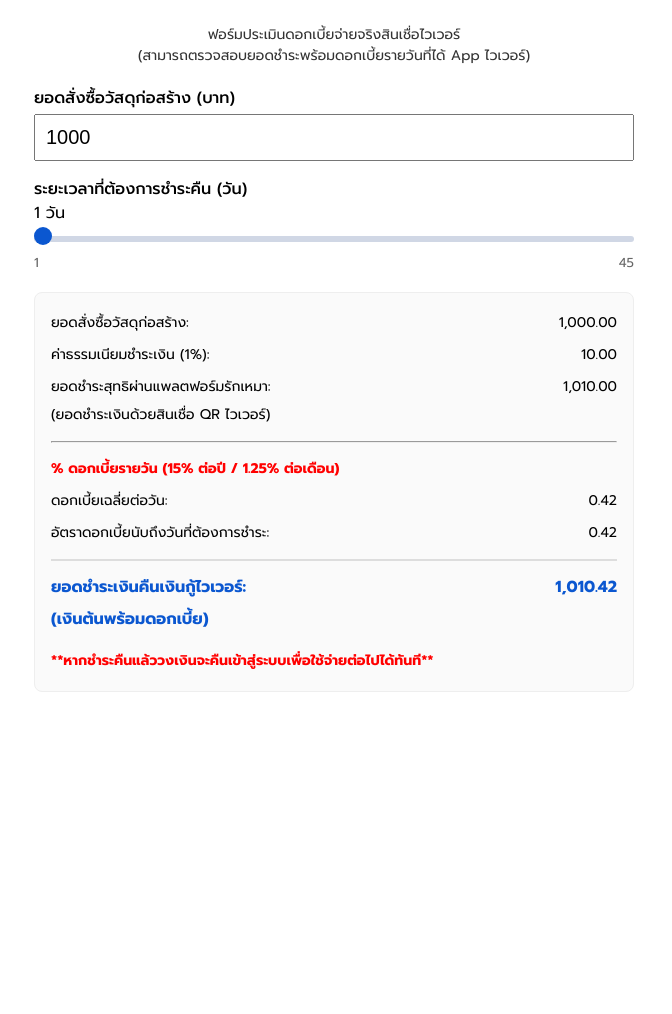
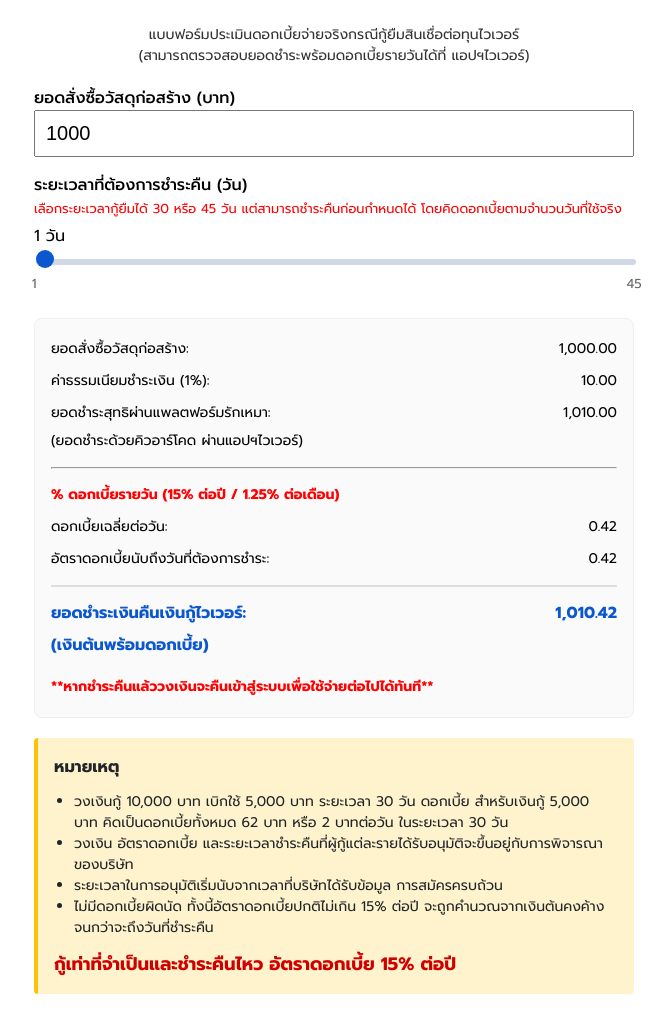
Before and after one commit to natipasj/rakmao, a plain HTML site: page index.html in a window 1280 px wide. Shown: the part 123-1137 px from the top of the page, without its empty margins (306-978 px from the left). Before the commit the page ends 835 px from the top, so only its background shows below. Drawn offline with Linux system fonts and the light colour scheme.

Commit message:
Update index.html
ปรับแก้ตาม Comment 2

```diff
--- a/index.html
+++ b/index.html
@@ -41,24 +41,23 @@
       font-weight: 500;
       margin-top: 16px;
     }
-    input[type="number"],
+    input[type="number"] {
+      width: 100%;
+      font-size: 20px;
+      padding: 10px;
+      box-sizing: border-box;
+    }
+    .range-container {
+      position: relative;
+    }
     input[type="range"] {
       width: 100%;
       margin-top: 4px;
-      box-sizing: border-box;
-    }
-    input[type="number"] {
-      font-size: 20px;
-      padding: 10px;
-    }
-    input[type="range"] {
       appearance: none;
       height: 6px;
       background: #d0d7e5;
       border-radius: 4px;
       outline: none;
-      margin: 0;
-      padding: 0;
     }
     input[type="range"]::-webkit-slider-thumb {
       appearance: none;
@@ -68,6 +67,8 @@
       background: #0b57d0;
       cursor: pointer;
       margin-top: -6px;
+      position: relative;
+      z-index: 2;
     }
     input[type="range"]::-moz-range-thumb {
       height: 18px;
@@ -75,13 +76,28 @@
       border-radius: 50%;
       background: #0b57d0;
       cursor: pointer;
+      z-index: 2;
     }
     .range-labels {
-      display: flex;
-      justify-content: space-between;
+      position: relative;
+      height: 24px;
+      margin-top: 2px;
+    }
+    .range-labels span {
+      position: absolute;
       font-size: 13px;
       color: #666;
-      margin-top: 4px;
+      transform: translateX(-50%);
+      text-align: center;
+    }
+    .range-labels span.label-1 { left: 0%; }
+    .range-labels span.label-45 { left: 100%; }
+    .note-text {
+      font-size: 13px;
+      color: red;
+      margin-top: 2px;
+      margin-bottom: 6px;
+      text-align: left;
     }
     .details {
       margin-top: 20px;
@@ -110,6 +126,15 @@
       color: red;
       font-weight: bold;
     }
+    .note-box {
+      margin-top: 20px;
+      padding: 16px;
+      background-color: #fff3cd;
+      border-left: 4px solid #ffc107;
+      font-size: 14px;
+      color: #212529;
+      border-radius: 4px;
+    }
   </style>
 </head>
 <body>
@@ -124,25 +149,31 @@
 
   <h2>การคำนวณอัตราดอกเบี้ยเมื่อชำระเงินผ่านสินเชื่อไวเวอร์</h2>
   <div class="sub-header">
-ฟอร์มประเมินดอกเบี้ยจ่ายจริงสินเชื่อไวเวอร์
-(สามารถตรวจสอบยอดชำระพร้อมดอกเบี้ยรายวันที่ได้ App ไวเวอร์)
+แบบฟอร์มประเมินดอกเบี้ยจ่ายจริงกรณีกู้ยืมสินเชื่อต่อทุนไวเวอร์
+(สามารถตรวจสอบยอดชำระพร้อมดอกเบี้ยรายวันได้ที่ แอปฯไวเวอร์)
   </div>
 
   <label for="materialCost">ยอดสั่งซื้อวัสดุก่อสร้าง (บาท)</label>
   <input type="number" id="materialCost" aria-label="ยอดสั่งซื้อวัสดุก่อสร้าง (บาท)" value="1000" min="0" step="10" />
 
   <label for="numDays">ระยะเวลาที่ต้องการชำระคืน (วัน)</label>
+  <div class="note-text">
+    เลือกระยะเวลากู้ยืมได้ 30 หรือ 45 วัน แต่สามารถชำระคืนก่อนกำหนดได้ โดยคิดดอกเบี้ยตามจำนวนวันที่ใช้จริง
+  </div>
   <div class="value-display"><span id="numDaysDisplay">1</span> วัน</div>
-  <input type="range" id="numDays" aria-label="จำนวนวันที่ต้องการผ่อนชำระ" min="1" max="45" value="1" />
+
+  <div class="range-container">
+    <input type="range" id="numDays" aria-label="จำนวนวันที่ต้องการผ่อนชำระ" min="1" max="45" value="1" />
+  </div>
   <div class="range-labels">
-    <span>1</span>
-    <span>45</span>
+    <span class="label-1">1</span>
+    <span class="label-45">45</span>
   </div>
 
   <div class="details">
     <div class="details-row"><div>ยอดสั่งซื้อวัสดุก่อสร้าง:</div><div id="costDisplay">1,000.00</div></div>
     <div class="details-row"><div>ค่าธรรมเนียมชำระเงิน (1%):</div><div id="feeDisplay">10.00</div></div>
-    <div class="details-row"><div>ยอดชำระสุทธิผ่านแพลตฟอร์มรักเหมา:<br/>(ยอดชำระเงินด้วยสินเชื่อ QR ไวเวอร์)</div><div id="totalToRakmao">1,010.00</div></div>
+    <div class="details-row"><div>ยอดชำระสุทธิผ่านแพลตฟอร์มรักเหมา:<br/>(ยอดชำระด้วยคิวอาร์โคด ผ่านแอปฯไวเวอร์)</div><div id="totalToRakmao">1,010.00</div></div>
 
     <hr style="margin: 12px 0;" />
     <div class="details-row">
@@ -161,6 +192,19 @@
     </div>
   </div>
 
+  <div class="note-box">
+    <h3 style="margin: 0 0 12px 0; font-weight: bold;">หมายเหตุ</h3>
+    <ul style="padding-left: 20px; margin: 0 0 12px 0;">
+      <li>วงเงินกู้ 10,000 บาท เบิกใช้ 5,000 บาท ระยะเวลา 30 วัน ดอกเบี้ย สำหรับเงินกู้ 5,000 บาท คิดเป็นดอกเบี้ยทั้งหมด 62 บาท หรือ 2 บาทต่อวัน ในระยะเวลา 30 วัน</li>
+      <li>วงเงิน อัตราดอกเบี้ย และระยะเวลาชำระคืนที่ผู้กู้แต่ละรายได้รับอนุมัติจะขึ้นอยู่กับการพิจารณาของบริษัท</li>
+      <li>ระยะเวลาในการอนุมัติเริ่มนับจากเวลาที่บริษัทได้รับข้อมูล การสมัครครบถ้วน</li>
+      <li>ไม่มีดอกเบี้ยผิดนัด ทั้งนี้อัตราดอกเบี้ยปกติไม่เกิน 15% ต่อปี จะถูกคำนวณจากเงินต้นคงค้างจนกว่าจะถึงวันที่ชำระคืน</li>
+    </ul>
+    <div style="font-size: 18px; font-weight: bold; color: #d00000;">
+      กู้เท่าที่จำเป็นและชำระคืนไหว อัตราดอกเบี้ย 15% ต่อปี
+    </div>
+  </div>
+
   <script>
     function formatNumber(num) {
       return parseFloat(num).toLocaleString('th-TH', {
@@ -172,13 +216,11 @@
     function calculate() {
       const materialCost = parseFloat(document.getElementById('materialCost').value) || 0;
       const numDays = parseInt(document.getElementById('numDays').value);
-
       document.getElementById('numDaysDisplay').innerText = numDays;
 
       const fee = materialCost * 0.01;
       const total = materialCost + fee;
       const loanAmount = total;
-
       const interestRatePerDay = 0.15 / 365;
       const interestAmount = loanAmount * interestRatePerDay * numDays;
       const repayAmount = loanAmount + interestAmount;
```
